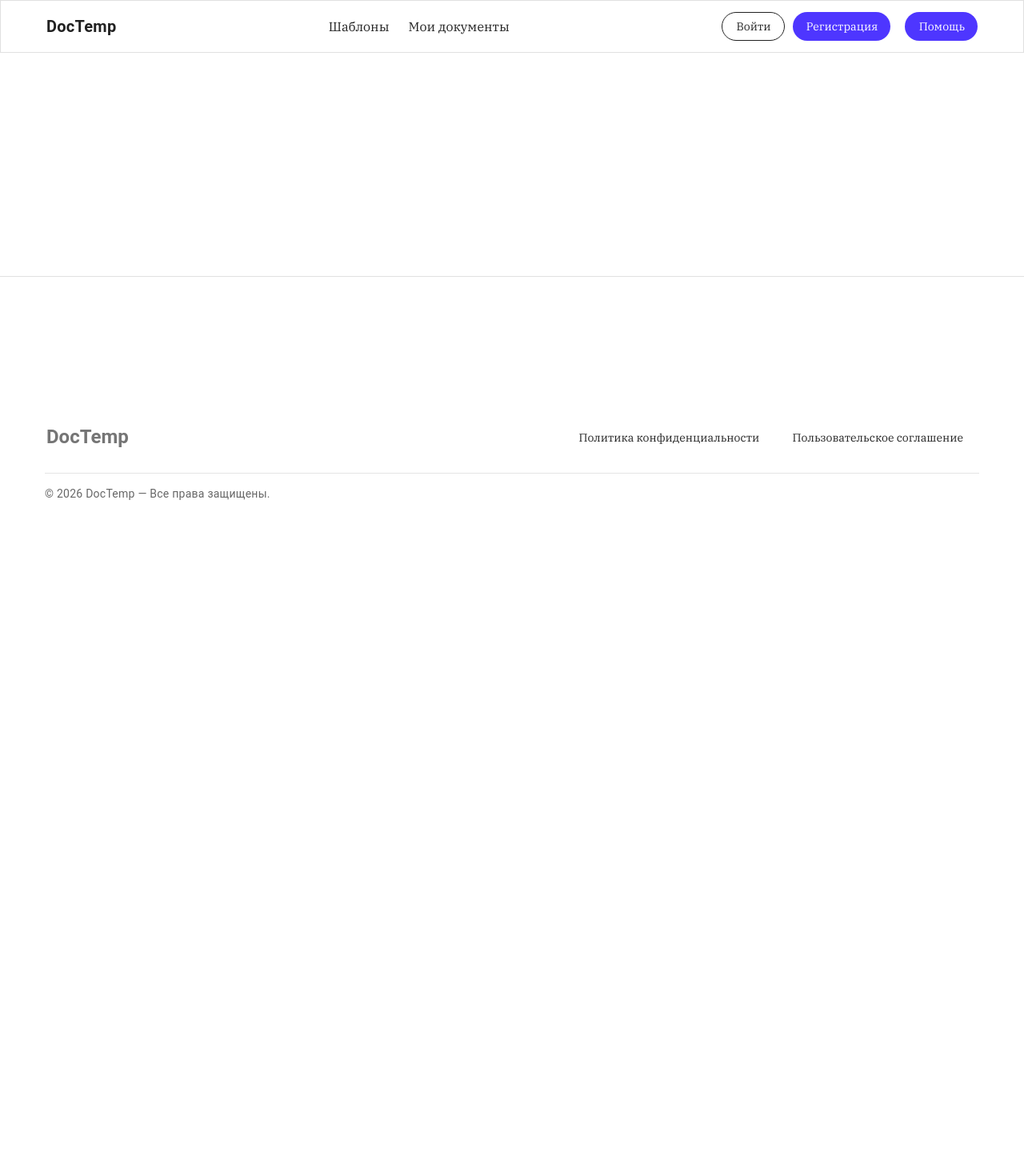
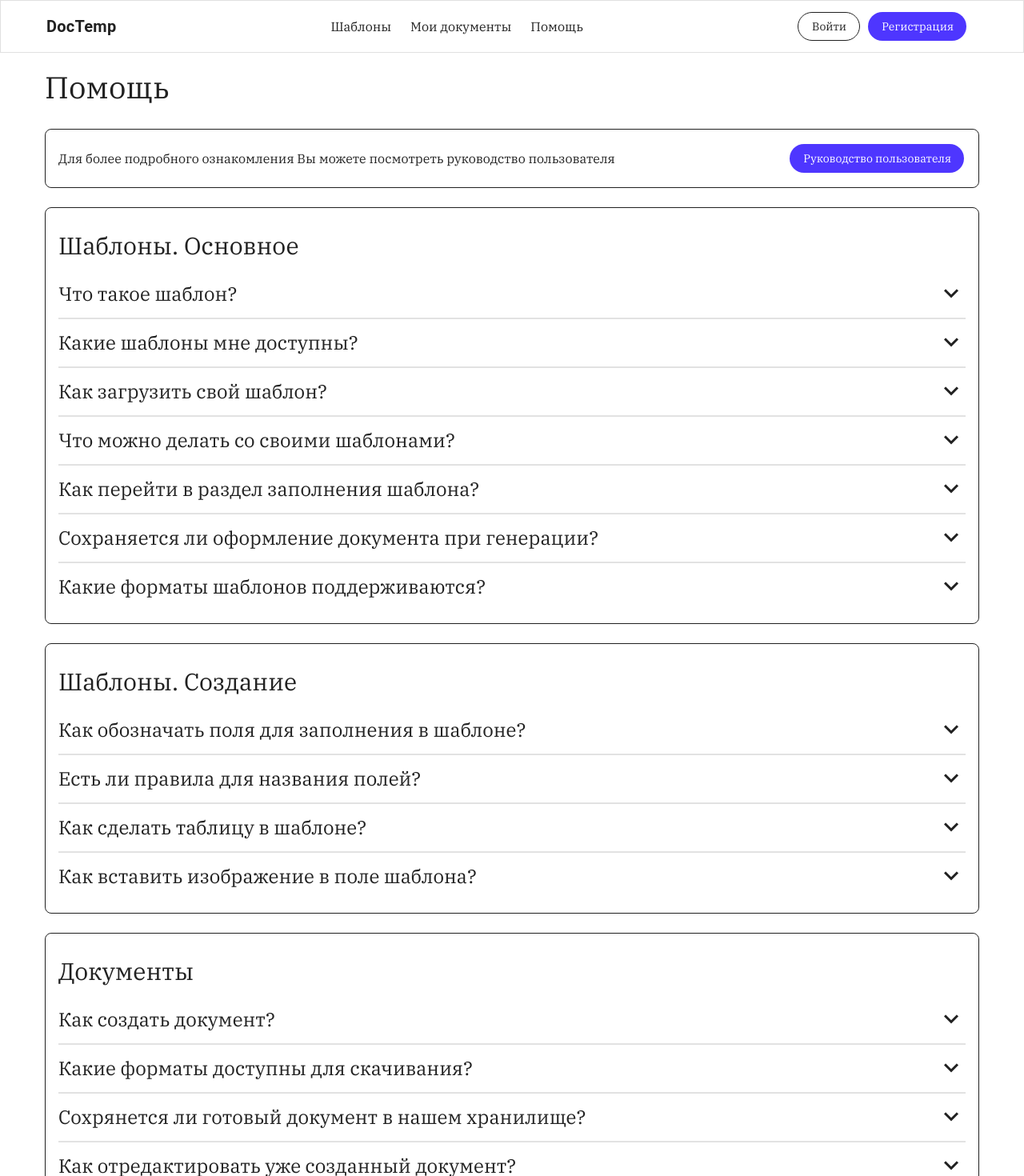
Before and after one commit to Fllunn/document-fill-frontend, a Nuxt app: page /help in a window 1280 px wide. Shown: the top 1470 px of the page at 80% size. Before the commit the page ends 800 px from the top, so only its background shows below. Built offline with nearby package versions, Linux system fonts and the light colour scheme; what number-to-words-ru would draw is missing.

Commit message:
add help page

```diff
--- a/app/components/AppBar.vue
+++ b/app/components/AppBar.vue
@@ -54,6 +54,9 @@ async function logout(): Promise<void> {
         >
           {{ link.title }}
         </NuxtLink>
+        <NuxtLink v-if="!userFirstLetter" to="/help" class="text-decoration-none text-high-emphasis mx-3">
+          Помощь
+        </NuxtLink>
       </div>
 
       <v-spacer></v-spacer>
@@ -87,6 +90,12 @@ async function logout(): Promise<void> {
               >
                 <v-list-item-title>Выйти</v-list-item-title>
               </v-list-item>
+
+              <v-divider></v-divider>
+
+              <v-list-item to="/help" prepend-icon="mdi-help" rounded="xl">
+                <v-list-item-title>Помощь</v-list-item-title>
+              </v-list-item>
             </v-list>
           </v-menu>
         </template>
@@ -99,8 +108,6 @@ async function logout(): Promise<void> {
             Регистрация
           </v-btn>
         </template>
-
-        <slot name="action" />
       </div>
 
       <div class="d-flex d-sm-none align-center">
@@ -139,6 +146,12 @@ async function logout(): Promise<void> {
               >
                 <v-list-item-title>Выйти</v-list-item-title>
               </v-list-item>
+
+              <v-divider></v-divider>
+
+              <v-list-item to="/help" prepend-icon="mdi-help" rounded="xl">
+                <v-list-item-title>Помощь</v-list-item-title>
+              </v-list-item>
             </template>
 
             <template v-else>
@@ -148,11 +161,13 @@ async function logout(): Promise<void> {
               <v-list-item to="/register" prepend-icon="mdi-account-plus" rounded="xl">
                 <v-list-item-title>Регистрация</v-list-item-title>
               </v-list-item>
+
+              <v-divider></v-divider>
+
+              <v-list-item to="/help" prepend-icon="mdi-help" rounded="xl">
+                <v-list-item-title>Помощь</v-list-item-title>
+              </v-list-item>
             </template>
-
-            <v-divider class="my-1"></v-divider>
-
-            <slot name="action-mobile" />
           </v-list>
         </v-menu>
       </div>
--- a/app/components/Footer.vue
+++ b/app/components/Footer.vue
@@ -5,7 +5,8 @@ const currentYear = new Date().getFullYear()
 
 const footerLinks = [
   { text: 'Политика конфиденциальности', to: '/documents/privacy-policy' },
-  { text: 'Пользовательское соглашение', to: '/documents/terms-of-use' }
+  { text: 'Пользовательское соглашение', to: '/documents/terms-of-use' },
+  { text: 'Помощь', to: '/help' }
 ]
 </script>
 
--- a/app/layouts/default.vue
+++ b/app/layouts/default.vue
@@ -12,19 +12,7 @@ onUnmounted(() => window.removeEventListener('keydown', handleKeydown))
 
 <template>
   <v-app>
-    <AppBar>
-      <template #action>
-        <v-btn href="/help/index.htm" target="_blank" variant="flat" color="primary">
-          Помощь
-        </v-btn>
-      </template>
-
-      <template #action-mobile>
-        <v-list-item href="/help/index.htm" target="_blank" prepend-icon="mdi-help" rounded="xl">
-          <v-list-item-title>Помощь</v-list-item-title>
-        </v-list-item>
-      </template>
-    </AppBar>
+    <AppBar />
 
     <v-main>
       <slot />
--- /dev/null
+++ b/app/pages/help.vue
@@ -0,0 +1,90 @@
+<script setup lang="ts">
+
+import { TEMPLATE_FILE_MAX_BYTES } from '~/constants/app.constants'
+
+const categories = [
+  {
+    title: 'Шаблоны. Основное',
+    items: [
+      { q: 'Что такое шаблон?', a: 'Шаблон – файл Word (.docx) в котором вместо конкретных значений находятся специальные поля для заполнения. Вы один раз создаете шаблон, а в дальнейшем используете его для быстрого создания документов' },
+      { q: 'Какие шаблоны мне доступны?', a: 'В разделе «Шаблоны» существуют предустановленные шаблоны, которые Вы можете использовать для создания документов. Также Вы можете создавать свои шаблоны' },
+      { q: 'Как загрузить свой шаблон?', a: `Перейдите в раздел «Шаблоны» и нажмите на поле для загрузки. Максимальный размер файла – ${TEMPLATE_FILE_MAX_BYTES / (1024)} KB` },
+      { q: 'Что можно делать со своими шаблонами?', a: 'Вы можете заполнять, сохранять, переименовывать и удалять свои шаблоны. Учтите, что удаленные шаблоны нельзя будет восстановить' },
+      { q: 'Как перейти в раздел заполнения шаблона?', a: 'Перейдите в раздел «Шаблоны» и нажмите кнопку «Заполнить» в нужном шаблоне' },
+      { q: 'Сохраняется ли оформление документа при генерации?', a: 'Да, оформление документа сохраняется при генерации' },
+      { q: 'Какие форматы шаблонов поддерживаются?', a: 'В настоящий момент поддерживается только формат .docx' },
+    ],
+  },
+  {
+    title: 'Шаблоны. Создание',
+    items: [
+      { q: 'Как обозначать поля для заполнения в шаблоне?', a: 'В файле Word (.docx) напишите название поля в фигурных скобках, например: {Имя}, {Фамилия}, {Дата}. Также вы можете использовать разделение полей на категории, например: {Заказчик.ФИО}, {Заказчик.Адрес}, {Исполнитель.Телефон}. После того, как Вы загрузите шаблон на сайт, Вы сможете заполнить данные поля' },
+      { q: 'Есть ли правила для названия полей?', a: 'Да. В названии нельзя использовать пробелы, только буквы, цифры и символы подчеркивания. Например, {Имя_пользователя} будет корректным названием поля, а {Имя пользователя} – нет' },
+      { q: 'Как сделать таблицу в шаблоне?', a: 'Создайте таблицу в файле Word. Далее поствьте в начале нужной строки {#НазваниеТаблицы}, в конце строки {/НазваниеТаблицы}. Между ними размещайте нужные Вам поля. Например: {#Товары}{Название}{Цена}{/Товары}' },
+      { q: 'Как вставить изображение в поле шаблона?', a: 'Создайте поле с любым названием. После этого при заполнении шаблона Вы можете вставить изображение в это поле. Поддерживаются форматы PNG, JPG' },
+    ],
+  },
+  {
+    title: 'Документы',
+    items: [
+      { q: 'Как создать документ?', a: 'Нажмите кнопку «Заполнить» рядом с нужным шаблоном. Откроется форма для заполнения полей. Введите необходимые данные и нажмите кнопку «Скачать DOCX» или «Скачать PDF»' },
+      { q: 'Какие форматы доступны для скачивания?', a: 'Для скачивания доступны форматы DOCX и PDF' },
+      { q: 'Сохрянется ли готовый документ в нашем хранилище?', a: 'Нет, Ваши документы не сохраняются в нашем хранилище. История созданных документов на сайте не хранится' },
+      { q: 'Как отредактировать уже созданный документ?', a: 'Перейдите в раздел «Мои документы» и загрузите ранее созданный .docx файл. Сайт автоматически восстановит все заполненные поля. Вы сможете внести изменения и сохранить документ' },
+      { q: 'Можно загрузить любой файл .docx для редактирования?', a: 'Нет, Вы можете загрузить только те файлы, которые были созданы на данном сайте' },
+    ],
+  },
+  {
+    title: 'Мой аккаунт',
+    items: [
+      { q: 'Как изменить свои данные?', a: 'В настройках аккаунта Вы можете изменить свои данные' },
+      { q: 'Как удалить аккаунт?', a: 'В настройках аккаунта Вы можете удалить свой аккаунт. Учтите, что это действие необратимо, все ваши данные будут удалены' },
+    ],
+  },
+]
+</script>
+
+<template>
+  <v-container>
+    <v-row justify="center">
+      <v-col cols="12">
+        <h1 class="mb-6">Помощь</h1>
+
+
+        <v-card variant="outlined" class="mb-6 pa-4 d-flex align-center justify-space-between flex-wrap gap-4">
+          <span>Для более подробного ознакомления Вы можете посмотреть руководство пользователя</span>
+          <v-btn href="/help/index.htm" target="_blank" variant="flat" color="primary">
+            Руководство пользователя
+          </v-btn>
+        </v-card>
+
+        <v-card v-for="(category, ci) in categories"
+        :key="category.title"
+        variant="outlined"
+        class="mb-6 pa-4">
+          <h2 class="mt-2 mb-2">{{ category.title }}</h2>
+
+          <v-expansion-panels variant="accordion" elevation="0">
+            <template v-for="(item, ii) in category.items" :key="`${ci}-${ii}`">
+              <v-expansion-panel elevation="0" bg-color="transparent">
+                <v-expansion-panel-title class="px-0">{{ item.q }}</v-expansion-panel-title>
+                <v-expansion-panel-text class="px-0">{{ item.a }}</v-expansion-panel-text>
+              </v-expansion-panel>
+              <v-divider v-if="Number(ii) < category.items.length - 1" />
+            </template>
+          </v-expansion-panels>
+        </v-card>
+      </v-col>
+    </v-row>
+  </v-container>
+</template>
+
+<style scoped>
+:deep(.v-expansion-panel-title) {
+  font-size: clamp(1.2rem, 2.5vw, 1.5rem);
+}
+
+:deep(.v-expansion-panel-text__wrapper) {
+  font-size: clamp(1rem, 1.5vw, 1.1rem);
+}
+</style>
```
